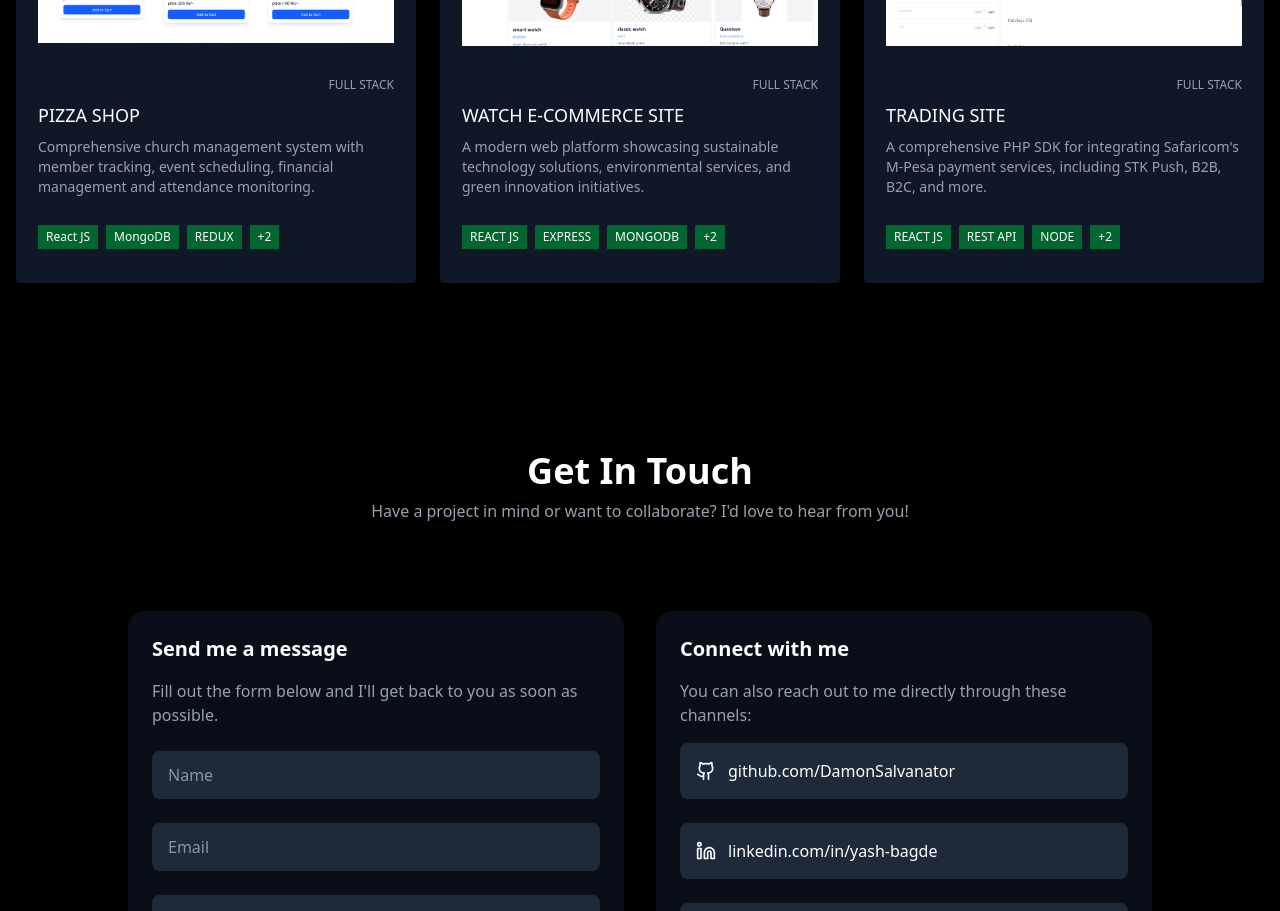
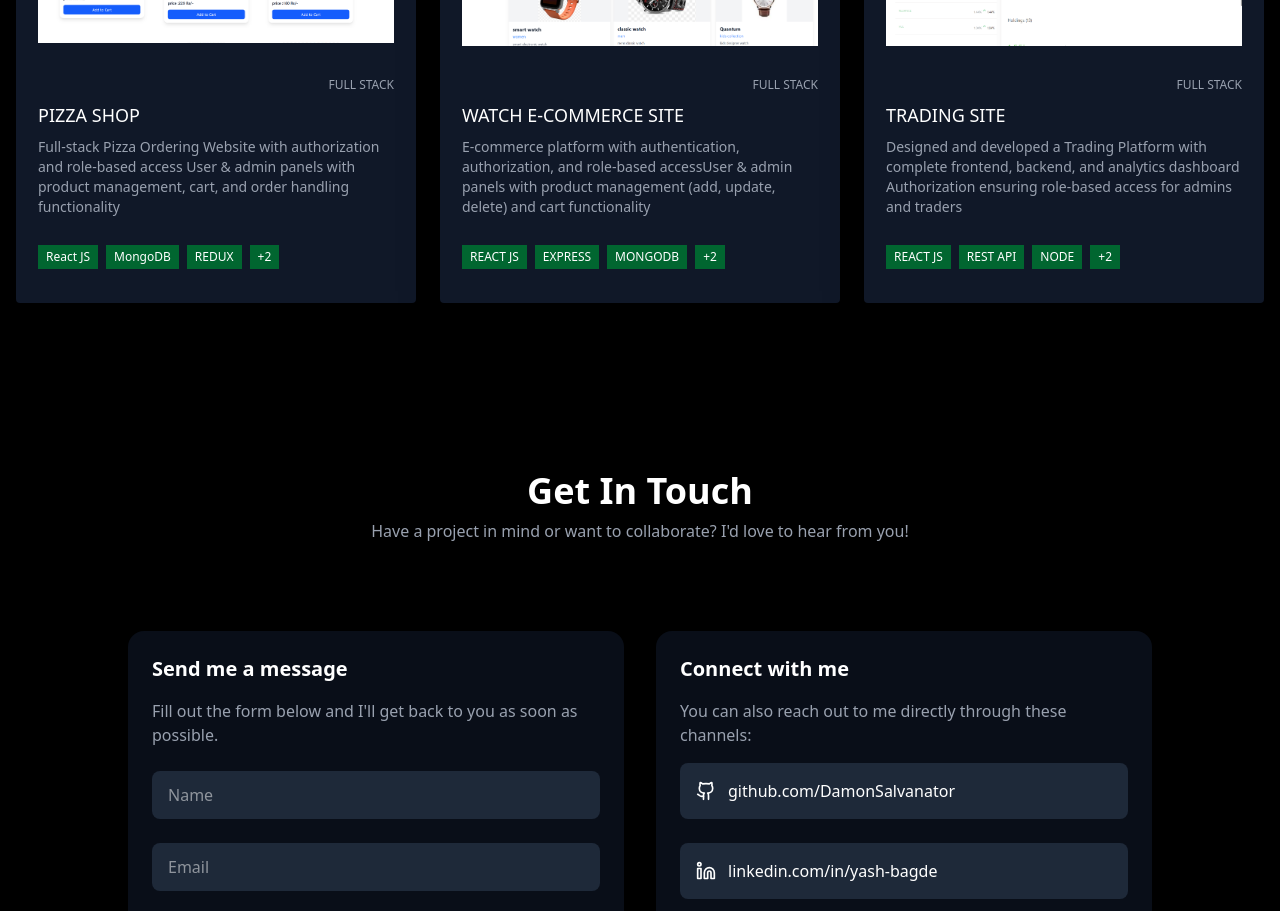
Before and after one commit to DamonSalvanator/Portfolio, a React (Vite) app in the folder frontend/: page / in a window 1280 px wide. Shown: the part 2740-3651 px from the top of the page. Built offline with nearby package versions, Linux system fonts and the light colour scheme; a web font is replaced by a local one.

Commit message:
third commit

```diff
--- a/frontend/src/Projects/Projects.jsx
+++ b/frontend/src/Projects/Projects.jsx
@@ -10,7 +10,7 @@ const Projects = () => {
       title: "PIZZA SHOP",
       category: "FULL STACK",
       description:
-        "Comprehensive church management system with member tracking, event scheduling, financial management and attendance monitoring.",
+      " Full-stack Pizza Ordering Website with authorization and role-based access User & admin panels with product management, cart, and order handling functionality",
       techs: ["React JS", "MongoDB", "REDUX", "+2"],
 
       image: pizza,
@@ -19,7 +19,7 @@ const Projects = () => {
       category: "FULL STACK",
       title: "WATCH E-COMMERCE SITE",
       description:
-        "A modern web platform showcasing sustainable technology solutions, environmental services, and green innovation initiatives.",
+      " E-commerce platform with authentication, authorization, and role-based accessUser & admin panels with product management (add, update, delete) and cart functionality",
       techs: ["REACT JS", "EXPRESS", "MONGODB", "+2"],
 
       image: watch, // demo image
@@ -28,7 +28,7 @@ const Projects = () => {
       category: "FULL STACK",
       title: "TRADING SITE",
       description:
-        "A comprehensive PHP SDK for integrating Safaricom's M-Pesa payment services, including STK Push, B2B, B2C, and more.",
+      " Designed and developed a Trading Platform with complete frontend, backend, and analytics dashboard Authorization ensuring role-based access for admins and traders",
       techs: ["REACT JS", "REST API", "NODE", "+2"],
 
       image: Trading,
```
